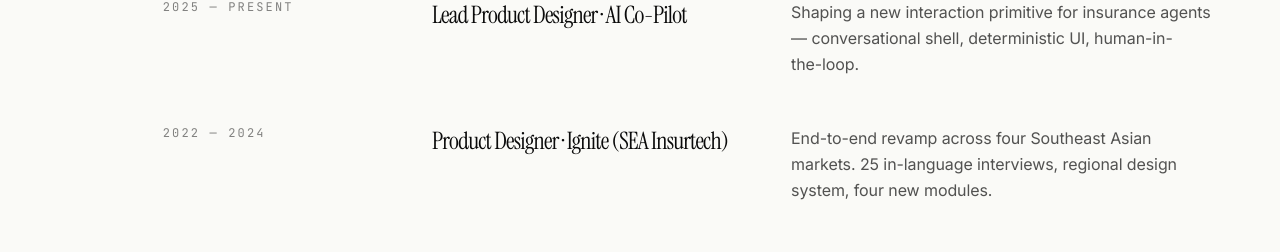
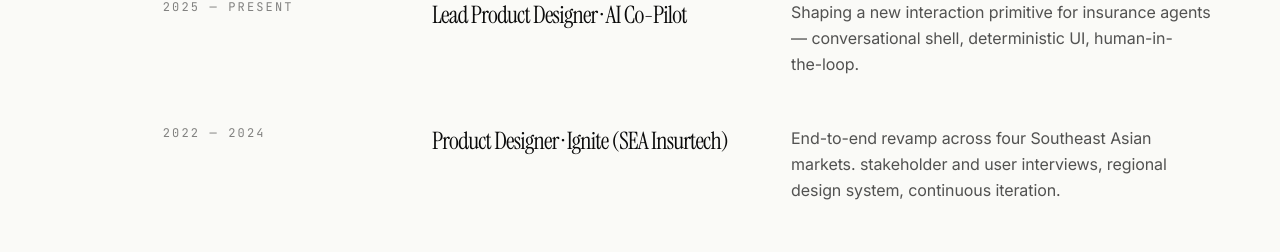
Before and after one commit to designerliangyue/portfolio2026, a Next.js app: page /about in a window 1280 px wide. Shown: the part 1615-1867 px from the top of the page. Built offline with nearby package versions, Linux system fonts and the light colour scheme.

Commit message:
Update en.ts

```diff
--- a/content/i18n/en.ts
+++ b/content/i18n/en.ts
@@ -74,7 +74,7 @@ export const en = {
       {
         period: "2022 — 2024",
         role: "Product Designer · Ignite (SEA Insurtech)",
-        note: "End-to-end revamp across four Southeast Asian markets. 25 in-language interviews, regional design system, four new modules."
+        note: "End-to-end revamp across four Southeast Asian markets. stakeholder and user interviews, regional design system, continuous iteration."
       },
       {
         period: "2022",
```
